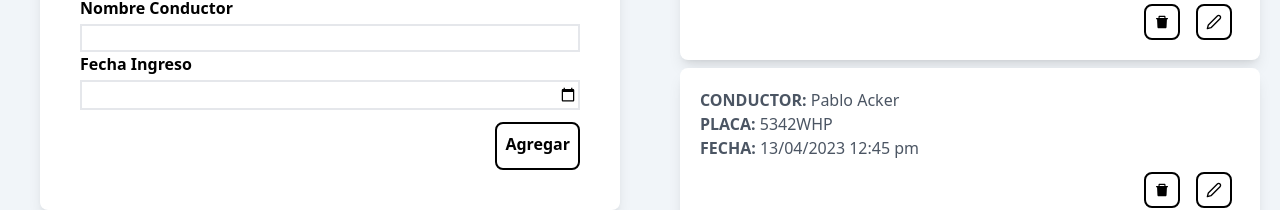
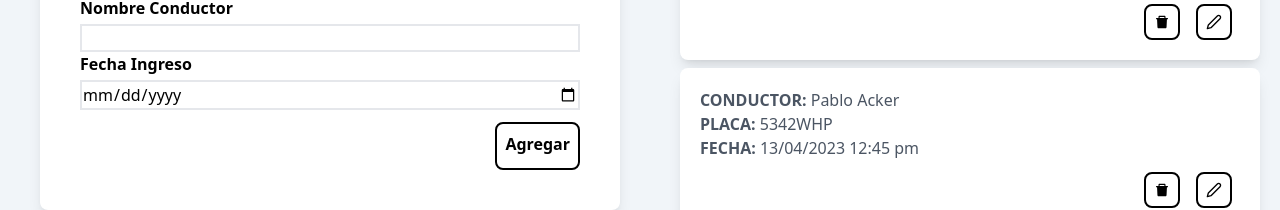
Before and after one commit to JZane21/capacitacion-react, a React (Vite) app: page / in a window 1280 px wide. Shown: the part 304-514 px from the top of the page. Built offline with nearby package versions, Linux system fonts and the light colour scheme.

Commit message:
resolucion tarea

```diff
--- a/src/components/BottonRegistrar.jsx
+++ b/src/components/BottonRegistrar.jsx
@@ -11,7 +11,7 @@ export const BottonRegistrar = () => {
         font-bold
         mt-3
         ">
-            Agregar
+          Agregar
         </button>
     </div>
   )
--- a/src/components/Formulario.jsx
+++ b/src/components/Formulario.jsx
@@ -1,6 +1,18 @@
 import { BottonRegistrar } from "./BottonRegistrar"
 
 export const Formulario = () => {
+  let boleano = false;
+
+  const cambioDatos = (elemento) => {
+    if(elemento.target.value==="" || elemento.target.value===undefined){
+      alert("string");
+      boleano = false;
+    }else{
+      alert("numero");
+      boleano = true;
+    }
+  };
+
   return (
     <div className="md:w-1/2">
       <h3 className="font-bold text-3xl text-center"> Control Parqueo </h3>
@@ -21,14 +33,15 @@ export const Formulario = () => {
         <label className="font-bold">
           Fecha Ingreso
         </label>
-        <input className="
+        <input className={`
         border-2
         w-full
         mt-1
-        text-transparent
-        "
-        type="date" />
-
+        ${!boleano && "text-white" & "text-black"}
+        `}
+        onChange={cambioDatos}
+        type="date"
+        />
         <BottonRegistrar/>
       </form>
 
```
Also changed, not shown: src/components/ButtonTypeOne.jsx (indentation only).
